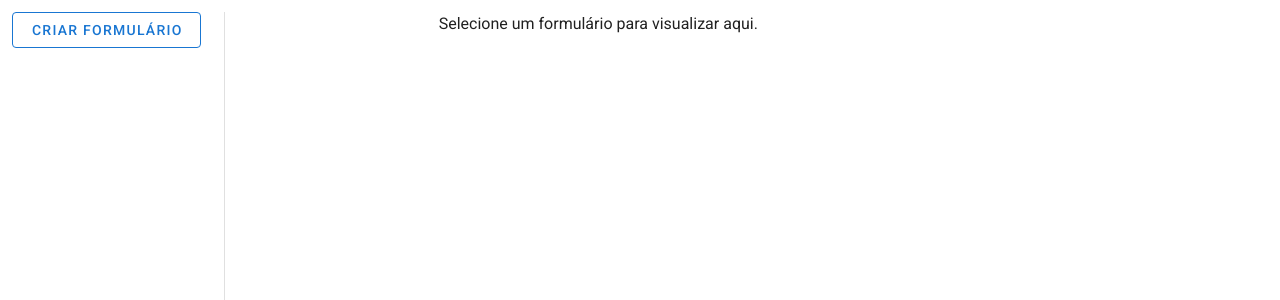
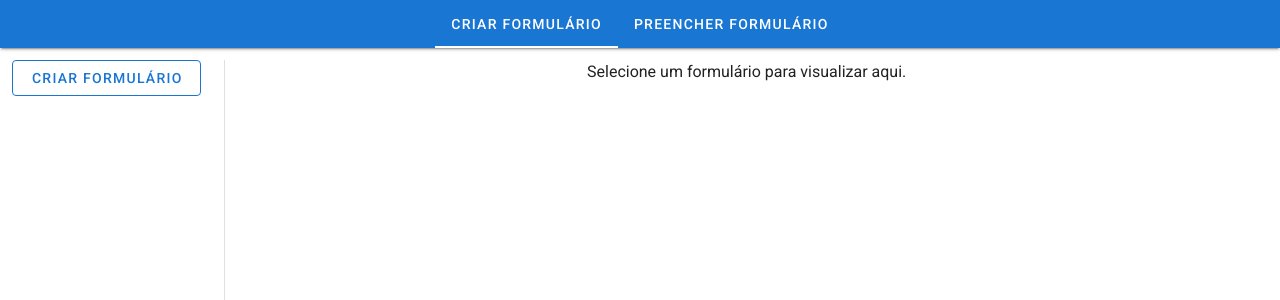
Before and after one commit to ricardoluizbb/form-builder, a Vue app: page / in a window 1280 px wide. Shown: the top 300 px of the page. Built offline with nearby package versions, Linux system fonts and the light colour scheme.

Commit message:
added appbar

```diff
--- a/src/App.vue
+++ b/src/App.vue
@@ -1,13 +1,17 @@
 <template>
   <v-app>
     <v-main>
+      <AppBar/>
       <router-view />
     </v-main>
   </v-app>
 </template>
 
 <script>
+
+import AppBar from "../src/components/shared/AppBar.vue"
 export default {
   name: "App",
+  components: { AppBar }
 };
 </script>
--- a/src/components/form-builder/BuilderRightColumn.vue
+++ b/src/components/form-builder/BuilderRightColumn.vue
@@ -33,7 +33,7 @@
         </v-menu>
       </div>
     </div>
-    <div v-else>
+    <div class="text-center" v-else>
       <p>Selecione um formulário para visualizar aqui.</p>
     </div>
     <DeleteDialog
--- /dev/null
+++ b/src/components/shared/AppBar.vue
@@ -0,0 +1,15 @@
+<template>
+  <v-app-bar dense color="primary" app :elevation="2">
+    <v-tabs color="white" centered>
+      <v-tab class="white--text">Criar formulário</v-tab>
+      <v-tab class="white--text">Preencher formulário</v-tab>
+      <!-- <v-tab class="white--text">Formulários preenchidos</v-tab> -->
+    </v-tabs>
+  </v-app-bar>
+</template>
+
+<script>
+export default {
+  name: "AppBar",
+};
+</script>
```
